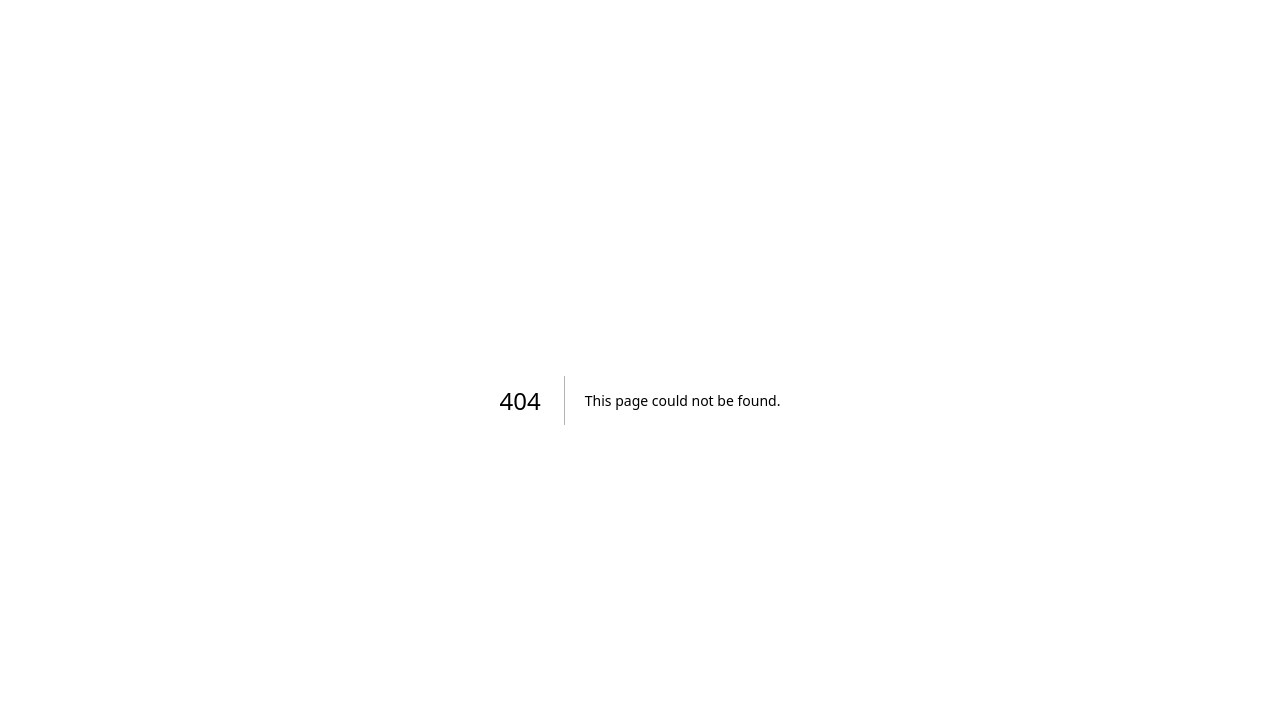
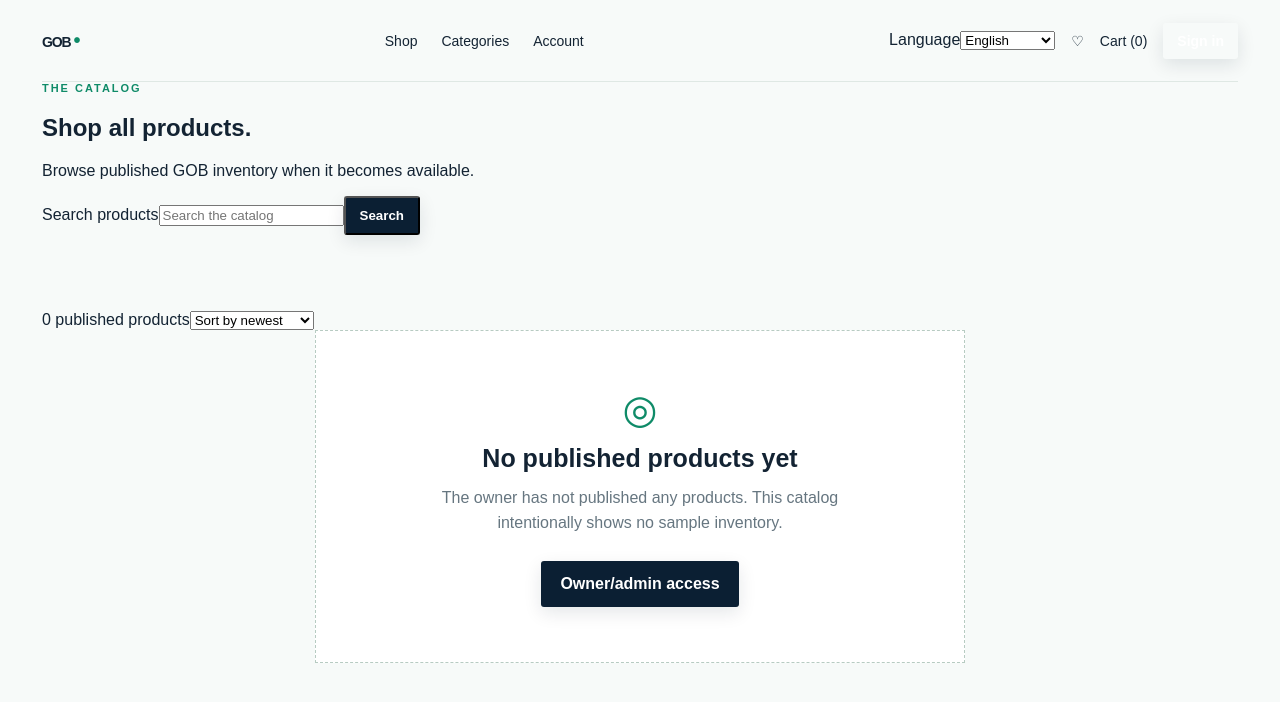
Before and after one commit to axmad112/gob-international-store, a Next.js app: page /shop in a window 1280 px wide. Before the commit this address had no page. Shown: the top 702 px of the page. Built offline with nearby package versions, Linux system fonts and the light colour scheme.

Commit message:
feat: add catalog route and search shell

```diff
--- /dev/null
+++ b/app/shop/page.tsx
@@ -0,0 +1,5 @@
+import { StoreHeader, EmptyCatalog, SearchForm } from '../components/store-ui';
+
+export default function ShopPage() {
+  return <main className="shell"><StoreHeader active="shop" /><section className="page-intro"><p className="eyebrow">THE CATALOG</p><h1>Shop all products.</h1><p>Browse published GOB inventory when it becomes available.</p><SearchForm /></section><section className="section"><div className="filter-row"><span>0 published products</span><select aria-label="Sort products"><option>Sort by newest</option><option>Price: low to high</option><option>Price: high to low</option></select></div><EmptyCatalog /></section></main>;
+}
```
